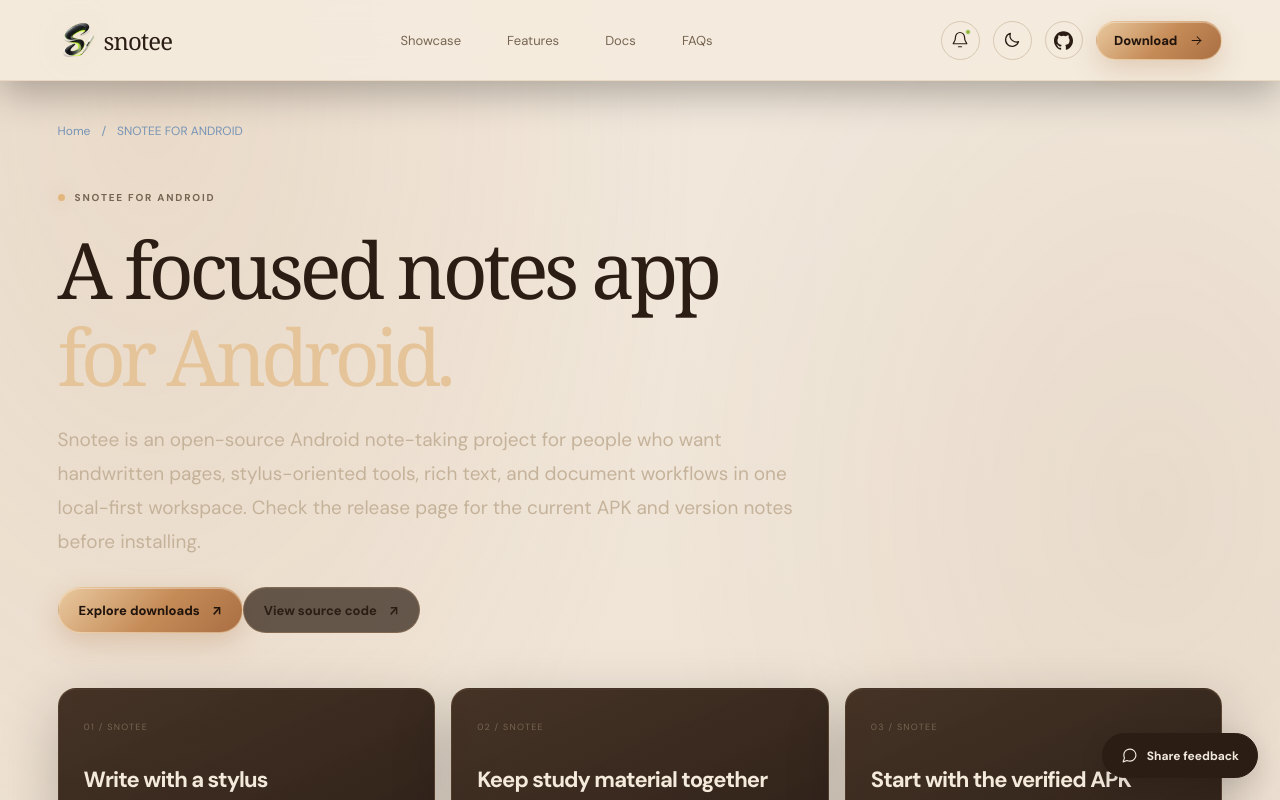
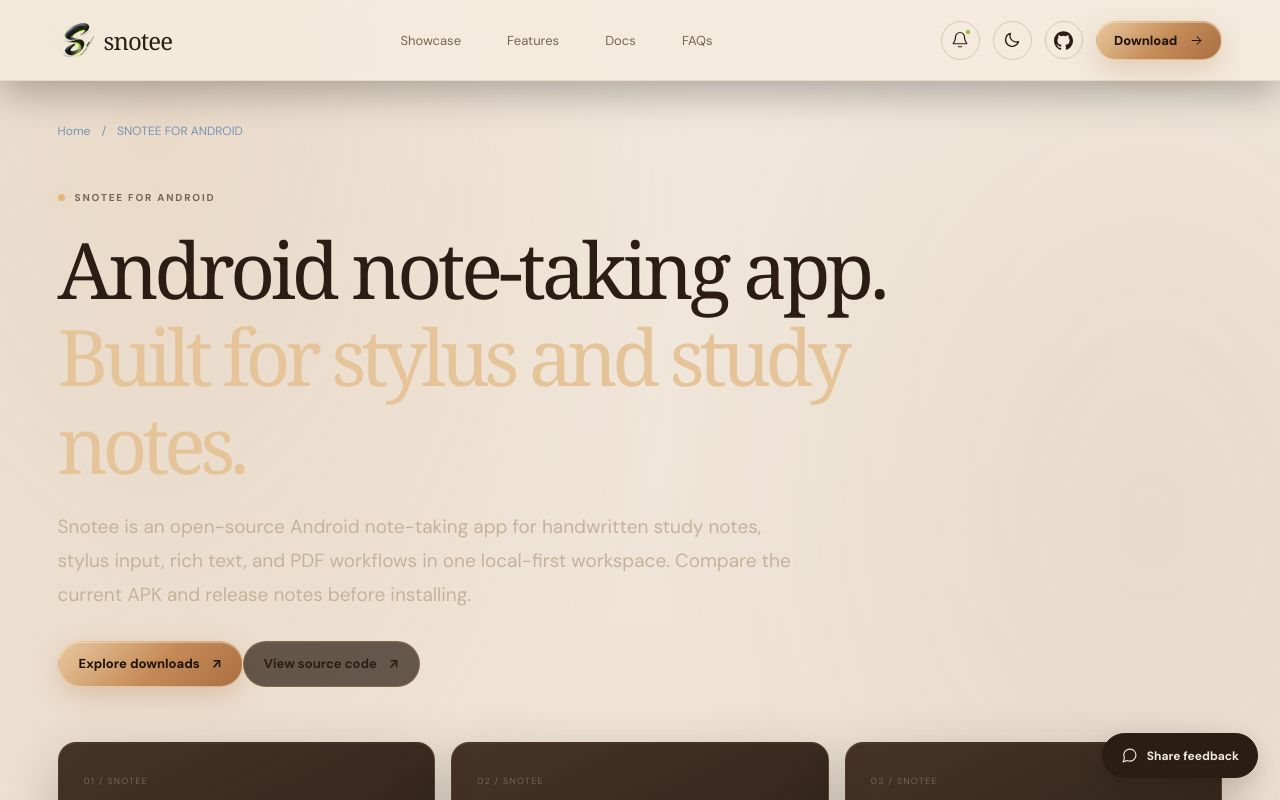
Before and after one commit to shinuXcode/Snote, a Next.js app in the folder website/: page /android-note-taking-app in a window 1280 px wide. Shown: the top 800 px of the page. Built offline with nearby package versions, Linux system fonts and the light colour scheme; a web font is replaced by a local one.

Commit message:
Optimize Android stylus note-taking search intent

```diff
--- a/website/app/android-note-taking-app/page.tsx
+++ b/website/app/android-note-taking-app/page.tsx
@@ -2,13 +2,13 @@ import type { Metadata } from "next";
 import SearchLanding from "../../components/SearchLanding";
 
 export const metadata: Metadata = {
-  title: "Android Note-Taking App for Handwriting and PDFs",
-  description: "Explore Snotee for Android: an open-source, local-first notes workspace with handwriting, stylus-oriented tools, rich text, and PDF workflows.",
+  title: "Android Note-Taking App with Stylus",
+  description: "Try Snotee, an open-source Android note-taking app with stylus handwriting, student notes, rich text, and PDF workflows. Check the latest APK and release notes.",
   alternates: { canonical: "https://snotee.vercel.app/android-note-taking-app" }
 };
 
 export default function AndroidNotesPage() {
-  return <SearchLanding path="/android-note-taking-app" eyebrow="SNOTEE FOR ANDROID" title="A focused notes app" accent="for Android." intro="Snotee is an open-source Android note-taking project for people who want handwritten pages, stylus-oriented tools, rich text, and document workflows in one local-first workspace. Check the release page for the current APK and version notes before installing." sections={[
+  return <SearchLanding path="/android-note-taking-app" eyebrow="SNOTEE FOR ANDROID" title="Android note-taking app." accent="Built for stylus and study notes." intro="Snotee is an open-source Android note-taking app for handwritten study notes, stylus input, rich text, and PDF workflows in one local-first workspace. Compare the current APK and release notes before installing." sections={[
     { title: "Write with a stylus", body: "The project includes a custom writing surface and stylus-oriented input handling. Pressure response and palm-rejection behavior depend on the device, pen hardware, operating system, and app version.", bullets: ["Handwriting and drawing workflows", "Pressure-aware ink where supported", "Device-dependent palm rejection"] },
     { title: "Keep study material together", body: "Use notebook pages for written explanations, diagrams, and revision material. PDF-related workflows are part of the product direction; check the installed version for the exact import, annotation, and export behavior available.", bullets: ["Handwritten study notes", "Rich-text and page workflows", "PDF reading and annotation features where available"] },
     { title: "Start with the verified APK", body: "Download only from the official Snotee release page or the linked GitHub release. Review the version, release notes, and checksum when supplied. Do not install an APK from an unofficial mirror.", bullets: ["Official APK downloads", "Version history and release notes", "Open-source repository for issue reporting"] }
```
